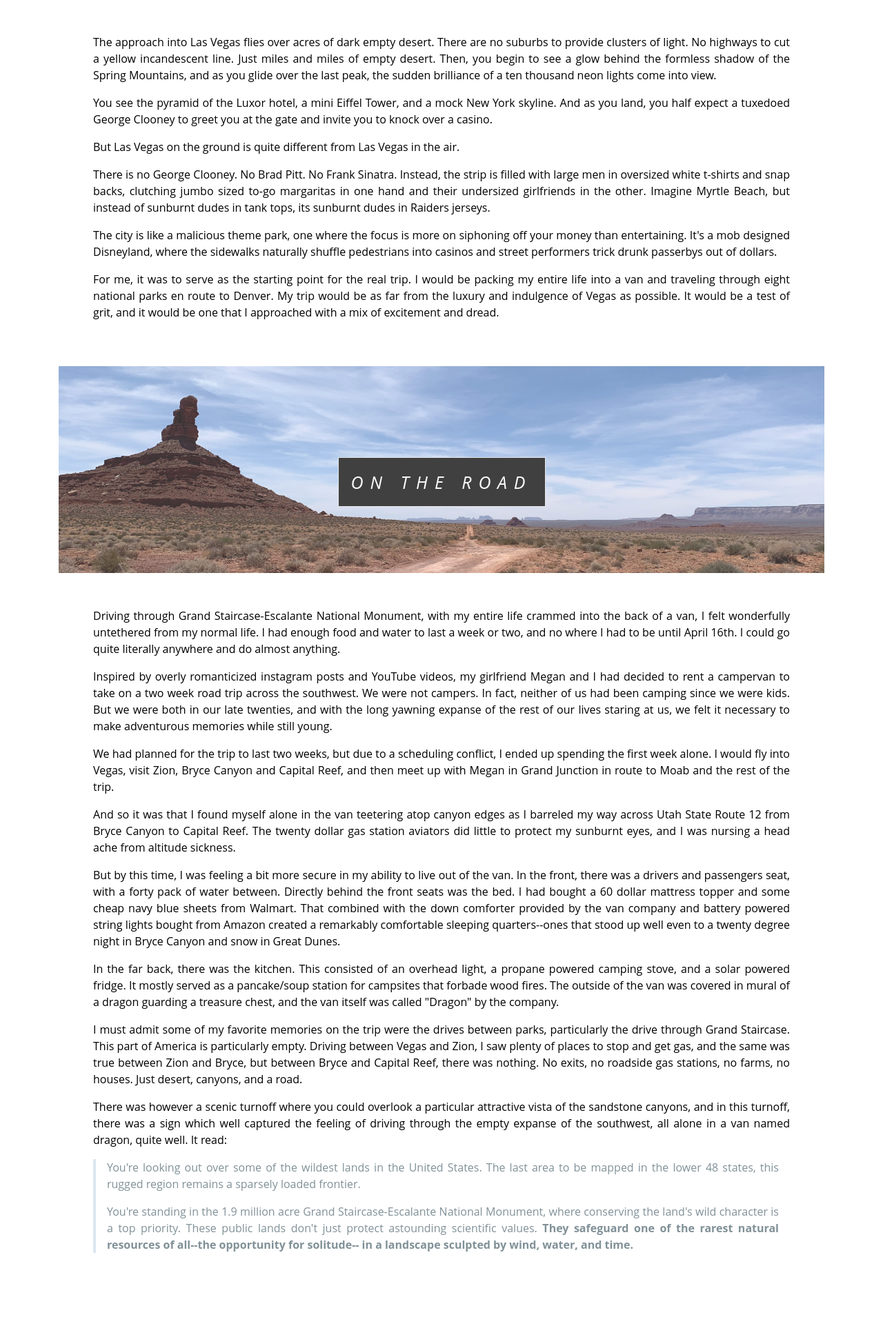
After one commit to corydonbaylor/flask-app, a Flask app: page /travel/southwest in a window 1280 px wide. The commit adds this page. Shown: the part 389-2312 px from the top of the page at 69% size. Run offline with Flask 2, Linux system fonts and the light colour scheme; some libraries are stand-ins or nearby versions.

Commit message:
two southwest stories

```diff
--- a/app/routes/routes_travel.py
+++ b/app/routes/routes_travel.py
@@ -7,6 +7,11 @@ from app import app
 @app.route('/travel')
 def travel():
     return render_template('pages/travel/travel.html', title='Travel')
+
+
+@app.route('/travel/southwest')
+def southwest():
+    return render_template('pages/travel/southwest.html', title='Southwest')
 
 
 @app.route('/travel/argentina')
--- a/app/static/css/travel.css
+++ b/app/static/css/travel.css
@@ -12,6 +12,18 @@
     background: #305e7a;
   }
 
+/* SOUTHWEST */
+.southwest{
+  background-image: url('../images/travel/southwest/wallstreet.png');
+}
+
+.vegas{
+  background-image: url('../images/travel/southwest/vegas.gif');
+}
+
+.road{
+  background-image: url('../images/travel/southwest/road.jpeg');
+}
 /* ARGENTINA */
 
   .fireworks{
--- /dev/null
+++ b/app/templates/pages/travel/southwest.html
@@ -0,0 +1,77 @@
+{% extends "travel_base.html" %}
+
+{% block content %}
+<div class="vegas travel-article parallax">
+    <div class="caption">
+        <span class="border">LAS VEGAS</span>
+    </div>
+</div>
+<div class="para-tex">
+    <p>The approach into Las Vegas flies over acres of dark empty desert. There are no suburbs to provide clusters of
+        light. No highways to cut a yellow incandescent line. Just miles and miles of empty desert. Then, you begin to
+        see a glow behind the formless shadow of the Spring Mountains, and as you glide over the last peak, the sudden
+        brilliance of a ten thousand neon lights come into view. </p>
+    <p>You see the pyramid of the Luxor hotel, a mini Eiffel Tower, and a mock New York skyline. And as you land, you
+        half expect a tuxedoed George Clooney to greet you at the gate and invite you to knock over a casino. </p>
+    <p>But Las Vegas on the ground is quite different from Las Vegas in the air. </p>
+    <p>There is no George Clooney. No Brad Pitt. No Frank Sinatra. Instead, the strip is filled with large men in
+        oversized white t-shirts and snap backs, clutching jumbo sized to-go margaritas in one hand and their undersized
+        girlfriends in the other. Imagine Myrtle Beach, but instead of sunburnt dudes in tank tops, its sunburnt dudes
+        in Raiders jerseys.</p>
+    <p>The city is like a malicious theme park, one where the focus is more on siphoning off your money than
+        entertaining. It&#39;s a mob designed Disneyland, where the sidewalks naturally shuffle pedestrians into casinos
+        and street performers trick drunk passerbys out of dollars.</p>
+    <p>For me, it was to serve as the starting point for the real trip. I would be packing my entire life into a van and
+        traveling through eight national parks en route to Denver. My trip would be as far from the luxury and
+        indulgence of Vegas as possible. It would be a test of grit, and it would be one that I approached with a mix of
+        excitement and dread. </p>
+
+</div>
+<div class="road travel-article parallax">
+    <div class="caption">
+        <span class="border">ON THE ROAD</span>
+    </div>
+</div>
+<div class="para-tex">
+    <p>Driving through Grand Staircase-Escalante National Monument, with my entire life crammed into the back of a van,
+        I felt wonderfully untethered from my normal life. I had enough food and water to last a week or two, and no
+        where I had to be until April 16th. I could go quite literally anywhere and do almost anything. </p>
+    <p>Inspired by overly romanticized instagram posts and YouTube videos, my girlfriend Megan and I had decided to rent
+        a campervan to take on a two week road trip across the southwest. We were not campers. In fact, neither of us
+        had been camping since we were kids. But we were both in our late twenties, and with the long yawning expanse of
+        the rest of our lives staring at us, we felt it necessary to make adventurous memories while still young. </p>
+    <p>We had planned for the trip to last two weeks, but due to a scheduling conflict, I ended up spending the first
+        week alone. I would fly into Vegas, visit Zion, Bryce Canyon and Capital Reef, and then meet up with Megan in
+        Grand Junction in route to Moab and the rest of the trip. </p>
+    <p>And so it was that I found myself alone in the van teetering atop canyon edges as I barreled my way across Utah
+        State Route 12 from Bryce Canyon to Capital Reef. The twenty dollar gas station aviators did little to protect
+        my sunburnt eyes, and I was nursing a head ache from altitude sickness. </p>
+    <p>But by this time, I was feeling a bit more secure in my ability to live out of the van. In the front, there was a
+        drivers and passengers seat, with a forty pack of water between. Directly behind the front seats was the bed. I
+        had bought a 60 dollar mattress topper and some cheap navy blue sheets from Walmart. That combined with the down
+        comforter provided by the van company and battery powered string lights bought from Amazon created a remarkably
+        comfortable sleeping quarters--ones that stood up well even to a twenty degree night in Bryce Canyon and snow in
+        Great Dunes. </p>
+    <p>In the far back, there was the kitchen. This consisted of an overhead light, a propane powered camping stove, and
+        a solar powered fridge. It mostly served as a pancake/soup station for campsites that forbade wood fires. The
+        outside of the van was covered in mural of a dragon guarding a treasure chest, and the van itself was called
+        &quot;Dragon&quot; by the company. </p>
+    <p>I must admit some of my favorite memories on the trip were the drives between parks, particularly the drive
+        through Grand Staircase. This part of America is particularly empty. Driving between Vegas and Zion, I saw
+        plenty of places to stop and get gas, and the same was true between Zion and Bryce, but between Bryce and
+        Capital Reef, there was nothing. No exits, no roadside gas stations, no farms, no houses. Just desert, canyons,
+        and a road.</p>
+    <p>There was however a scenic turnoff where you could overlook a particular attractive vista of the sandstone
+        canyons, and in this turnoff, there was a sign which well captured the feeling of driving through the empty
+        expanse of the southwest, all alone in a van named dragon, quite well. It read:</p>
+    <blockquote>
+        <p>You&#39;re looking out over some of the wildest lands in the United States. The last area to be mapped in the
+            lower 48 states, this rugged region remains a sparsely loaded frontier.</p>
+        <p>You&#39;re standing in the 1.9 million acre Grand Staircase-Escalante National Monument, where conserving the
+            land&#39;s wild character is a top priority. These public lands don&#39;t just protect astounding scientific
+            values. <strong>They safeguard one of the rarest natural resources of all--the opportunity for solitude-- in
+                a landscape sculpted by wind, water, and time.</strong></p>
+    </blockquote>
+    <p>&nbsp;</p>
+</div>
+{% endblock %}
```
Also changed, not shown: app/templates/pages/travel/travel.html (+8 -0 lines), app/static/images/travel/southwest/arch.png (added), app/static/images/travel/southwest/road.jpeg (added), 9 other files.
